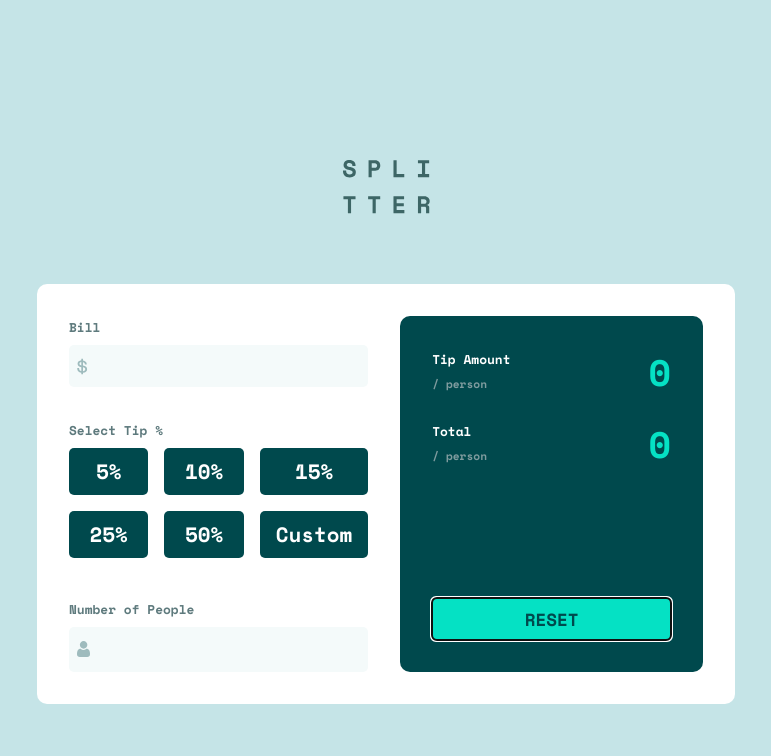
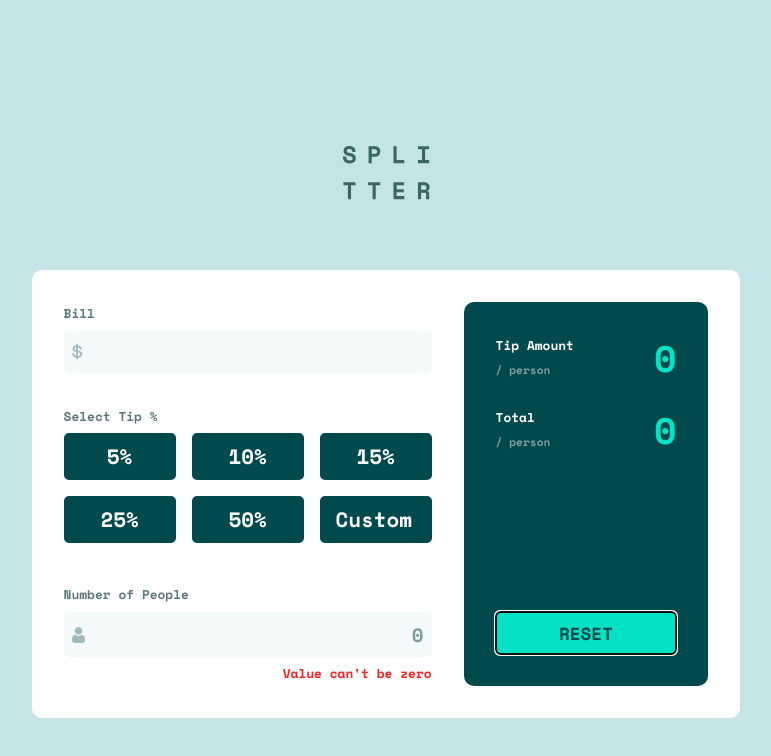
Before and after one commit to KruzadeR-VictoR/Tip_Calculator_React-FM, a React (Vite) app: page / in a window 1280 px wide. Both pictures are taken after a click on the button "RESET". Shown: the top 756 px of the page, without its empty margins (254-1025 px from the left). Built offline with nearby package versions, Linux system fonts and the light colour scheme.

Commit message:
fixed calculation functionalities

```diff
--- a/src/App.css
+++ b/src/App.css
@@ -171,8 +171,10 @@ main .calculator .left .select-Tip .tip-amount {
   gap: 1rem;
 }
 
-main .calculator .left .select-Tip .tip-amount button {
+main .calculator .left .select-Tip .tip-amount button,
+main .calculator .left .select-Tip .tip-amount .Custom {
   cursor: pointer;
+  width: 7rem;
   background-color: #00494d;
   color: white;
   border: none;
@@ -183,14 +185,32 @@ main .calculator .left .select-Tip .tip-amount button {
   transition: all 0.3s ease-in-out;
 }
 
-main .calculator .left .select-Tip .tip-amount button:hover {
+main .calculator .left .select-Tip .tip-amount button:hover,
+main .calculator .left .select-Tip .tip-amount .Custom:hover {
   background-color: #05e1c4;
   color: #00494d;
 }
 
-main .calculator .left .select-Tip .tip-amount button:focus {
+main .calculator .left .select-Tip .tip-amount button:focus,
+main .calculator .left .select-Tip .tip-amount .Custom:focus {
   background-color: #f4fafa;
   color: #00494d;
+}
+
+main .calculator .left .select-Tip .tip-amount .Custom::-webkit-input-placeholder {
+  color: white;
+}
+
+main .calculator .left .select-Tip .tip-amount .Custom:-ms-input-placeholder {
+  color: white;
+}
+
+main .calculator .left .select-Tip .tip-amount .Custom::-ms-input-placeholder {
+  color: white;
+}
+
+main .calculator .left .select-Tip .tip-amount .Custom::placeholder {
+  color: white;
 }
 
 main .calculator .left .People {
@@ -242,6 +262,29 @@ main .calculator .left .People .people-input input {
 main .calculator .left .People .people-input input:focus {
   border: none;
   outline: none;
+}
+
+main .calculator .left .People .people-input input::-webkit-input-placeholder {
+  color: #7f9c9f;
+}
+
+main .calculator .left .People .people-input input:-ms-input-placeholder {
+  color: #7f9c9f;
+}
+
+main .calculator .left .People .people-input input::-ms-input-placeholder {
+  color: #7f9c9f;
+}
+
+main .calculator .left .People .people-input input::placeholder {
+  color: #7f9c9f;
+}
+
+main .calculator .left .People .error {
+  -ms-flex-item-align: end;
+      align-self: flex-end;
+  color: #ff1e1e;
+  font-size: .8rem;
 }
 
 main .calculator .right {
@@ -316,4 +359,9 @@ main .calculator .right .Reset {
   border: none;
   border-radius: 5px;
 }
+
+.selected {
+  background-color: #f4fafa !important;
+  color: #00494d !important;
+}
 /*# sourceMappingURL=App.css.map */
--- a/src/App.jsx
+++ b/src/App.jsx
@@ -1,4 +1,4 @@
-import { useEffect, useState } from "react";
+import { useEffect, useMemo, useState } from "react";
 import dollar from "./assets/icon-dollar.svg";
 import person from "./assets/icon-person.svg";
 import logo from "./assets/logo.svg";
@@ -35,19 +35,35 @@ function App() {
       id: 5,
       value: 50,
     },
-    {
-      id: 6,
-      value: "Custom",
-    },
+    // {
+    //   id: 6,
+    //   value: "Custom",
+    // },
   ];
 
   useEffect(() => {
-    setTotal(Bill / People + Tip);
-  }, [People]);
+    if (People == 0) {
+      return;
+    } else {
+      setTip((Bill * Percent) / 100 / People);
+    }
+  }, [People, Percent, Bill]);
+
+  useMemo(() => setTotal(Bill / People + Tip), [Tip]);
+
+  const handlePercent = (e) => {
+    setPercent(e.target.value);
+    console.log({ e });
+    // setSelected(true);
+  };
+  const handleCustomPercent = (e) => {
+    setPercent(e.target.value);
+  };
+
 
   const handleCalculation = (e) => {
     setPeople(e.target.value);
-    setTip((Bill * Percent) / 100 / e.target.value);
+    // console.log(e.target.value);
   };
 
   const handleReset = () => {
@@ -88,15 +104,19 @@ function App() {
                 {PercentValues.map((element) => (
                   <button
                     key={element.id}
-                    className={Percent ? "tip-amt active" : "tip-amt"}
-                    value={Percent}
-                    onClick={() => setPercent(element.value)}
+                    // className="selected"
+                    value={element.value}
+                    onClick={handlePercent}
                   >
-                    {element.value == "Custom"
-                      ? element.value
-                      : `${element.value}%`}
+                    {element.value}%
                   </button>
                 ))}
+                <input
+                  className="Custom"
+                  type="text"
+                  placeholder="Custom"
+                  onChange={handleCustomPercent}
+                />
               </div>
             </div>
             {/* no fo people  */}
@@ -110,9 +130,15 @@ function App() {
                   name="people"
                   value={People}
                   onChange={handleCalculation}
+                  placeholder="0"
                   autoComplete="off"
                 />
               </div>
+              {People == 0 ? (
+                <div className="error">Value can't be zero</div>
+              ) : (
+                ""
+              )}
             </div>
           </div>
           {/* right side  */}
--- a/src/App.scss
+++ b/src/App.scss
@@ -103,8 +103,10 @@ main {
           display: grid;
           grid-template-columns: repeat(3, 1fr);
           gap: 1rem;
-          button {
+          button,
+          .Custom {
             cursor: pointer;
+            width: 7rem;
             background-color: $darkCyan;
             color: white;
             border: none;
@@ -120,6 +122,9 @@ main {
               background-color: $veryLightGrayCyan;
               color: $darkCyan;
             }
+          }
+          .Custom::placeholder {
+            color: white;
           }
         }
       }
@@ -153,7 +158,15 @@ main {
               border: none;
               outline: none;
             }
+            &::placeholder {
+              color: $grayCyan;
+            }
           }
+        }
+        .error{
+          align-self: flex-end;
+          color: rgb(255, 30, 30);
+          font-size: .8rem;
         }
       }
     }
@@ -203,3 +216,10 @@ main {
     }
   }
 }
+
+//| Utility
+
+.selected {
+  background-color: $veryLightGrayCyan !important;
+  color: $darkCyan !important;
+}
```
Also changed, not shown: 1 other file (tests, documents, lock files or other folders).
